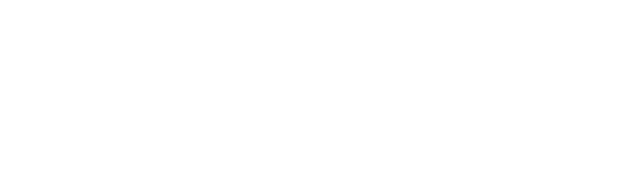
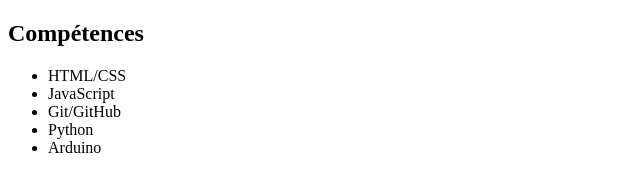
Before and after one commit to XautAde/mon-cv, a plain HTML site: page index.html in a window 1280 px wide. Shown: the whole page, without its empty margins (0-640 px from the left). Drawn offline with Linux system fonts and the light colour scheme.

Commit message:
mise en place de la section competences

```diff
--- a/index.html
+++ b/index.html
@@ -7,6 +7,15 @@
     <link rel="stylesheet" href="style.css">
 </head>
 <body>
-
+    <section id="competences">
+    <h2>Compétences</h2>
+    <ul>
+        <li>HTML/CSS</li>
+        <li>JavaScript</li>
+        <li>Git/GitHub</li>
+        <li>Python</li>
+        <li>Arduino</li>
+    </ul>
+</section>
 </body>
 </html>
```
